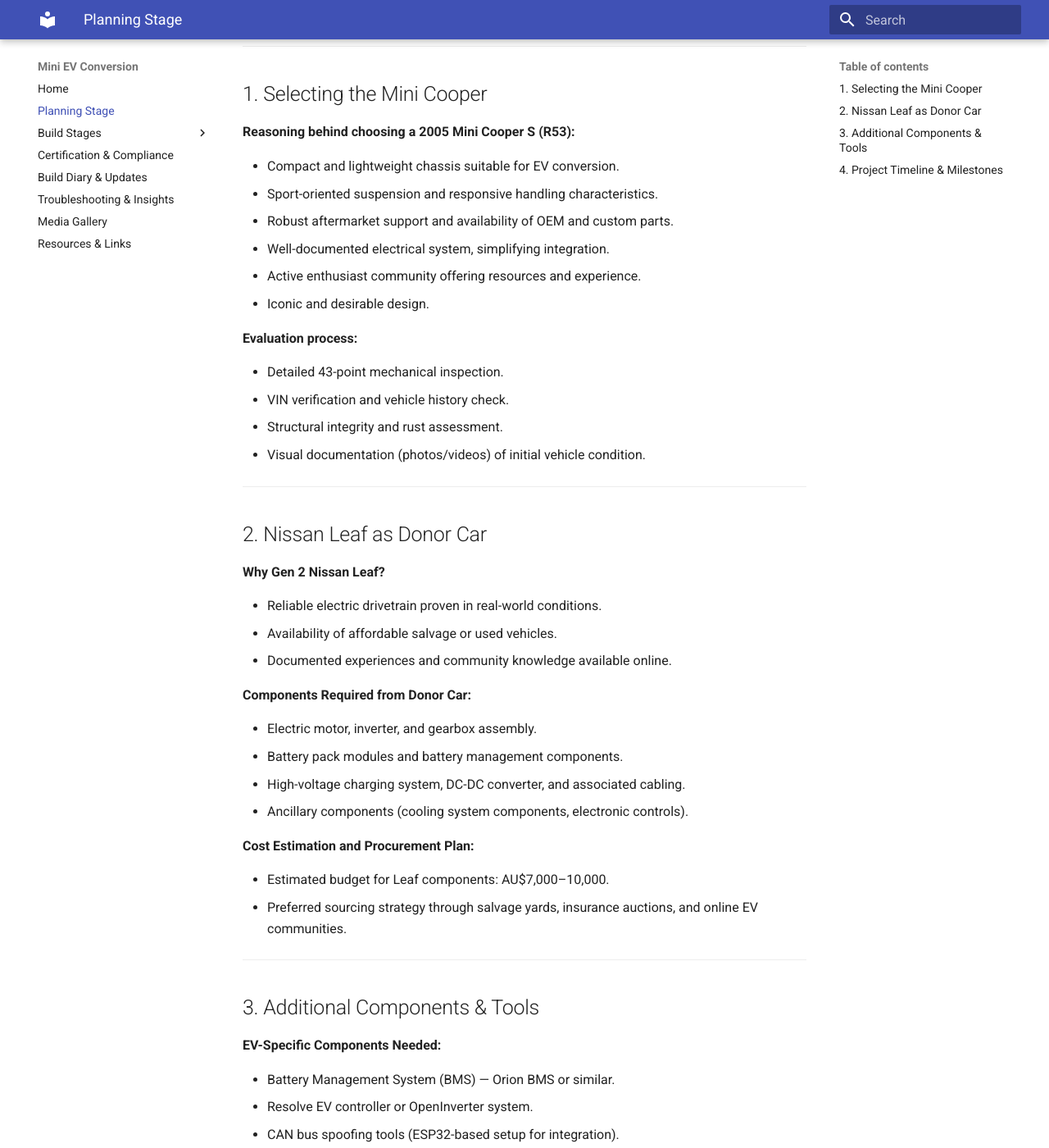
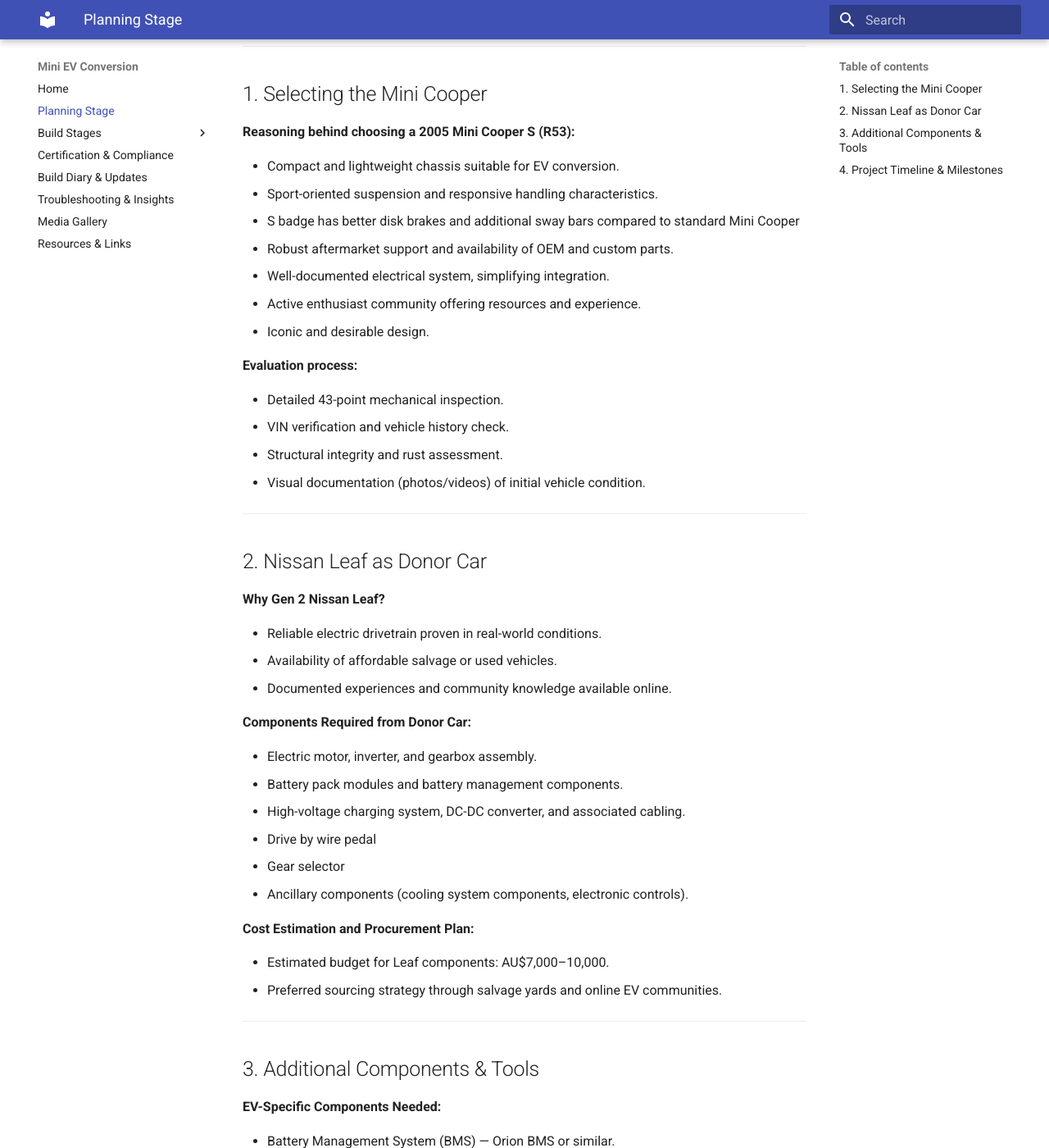
Before and after one commit to bobjwatts/miniev-docs, an MkDocs documentation site: the page built from docs/planning.md, in a window 1280 px wide and 1400 px high, scrolled down 225 px. Shown: the whole window at 82% size. Built offline with MkDocs 1.6.1 and Material for MkDocs 9.7.7, drawn with Linux system fonts in a browser that asks for light colours.

```diff
--- a/docs/planning.md
+++ b/docs/planning.md
@@ -10,6 +10,7 @@
 
 - Compact and lightweight chassis suitable for EV conversion.
 - Sport-oriented suspension and responsive handling characteristics.
+- S badge has better disk brakes and additional sway bars compared to standard Mini Cooper
 - Robust aftermarket support and availability of OEM and custom parts.
 - Well-documented electrical system, simplifying integration.
 - Active enthusiast community offering resources and experience.
@@ -37,12 +38,14 @@
 - Electric motor, inverter, and gearbox assembly.
 - Battery pack modules and battery management components.
 - High-voltage charging system, DC-DC converter, and associated cabling.
+- Drive by wire pedal
+- Gear selector
 - Ancillary components (cooling system components, electronic controls).
 
 **Cost Estimation and Procurement Plan:**
 
 - Estimated budget for Leaf components: AU$7,000–10,000.
-- Preferred sourcing strategy through salvage yards, insurance auctions, and online EV communities.
+- Preferred sourcing strategy through salvage yards and online EV communities.
 
 ---
 
@@ -51,7 +54,7 @@
 **EV-Specific Components Needed:**
 
 - Battery Management System (BMS) — Orion BMS or similar.
-- Resolve EV controller or OpenInverter system.
+- OpenInverter system.
 - CAN bus spoofing tools (ESP32-based setup for integration).
 
 **Workshop and Safety Tools:**
```
Also changed, not shown: docs/diary_updates.md (+1 -1 lines), docs/index.md (+1 -1 lines), 1 other file.
